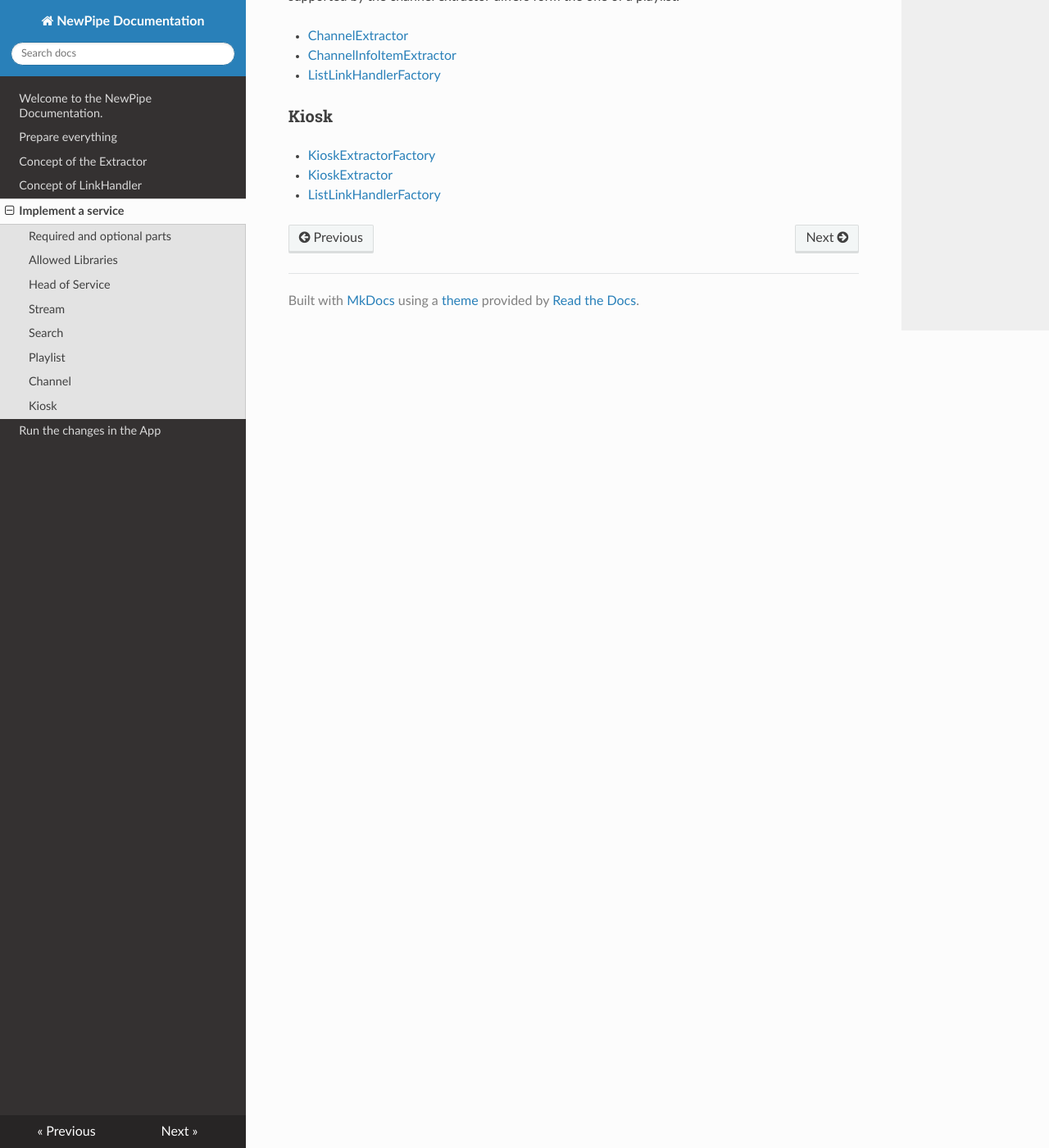
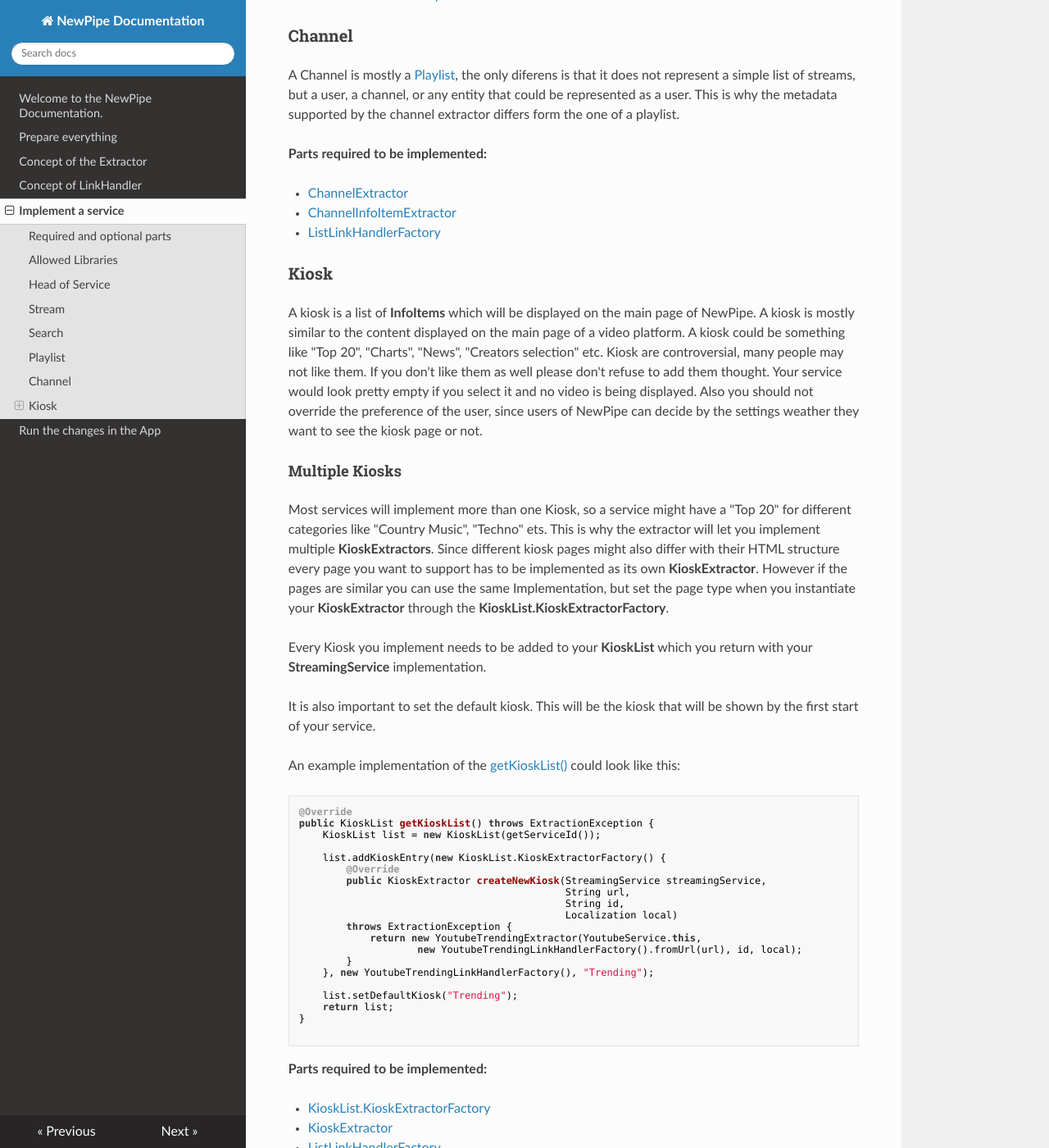
Before and after one commit to TeamNewPipe/documentation, an MkDocs documentation site: the page built from docs/03_Implement_a_service.md, in a window 1280 px wide and 1400 px high, scrolled down 2713 px. Shown: the whole window at 82% size. Built offline with MkDocs 1.6.1, drawn with Linux system fonts in a browser that asks for light colours; nearby versions of some CDN libraries; library files that are not in the unit come from our copies; some of the changed text lies outside the part shown.

Commit message:
add kiosk description

````diff
--- a/docs/03_Implement_a_service.md
+++ b/docs/03_Implement_a_service.md
@@ -1,17 +1,17 @@
 # Implement a service
 
-Services or better service connectors are the parts of NewPipe which communicative with an actual service like YouTube.
+Services or better service connectors are the parts of NewPipe which communicate with an actual service like YouTube.
 This Page will describe how you can implement and add your own to the extractor. Please make sure you read and understand the
 [Concept of Extractors](https://teamnewpipe.github.io/documentation/01_Concept_of_the_extractor/)
 and the [Concept of LinkHandler](https://teamnewpipe.github.io/documentation/02_Concept_of_LinkHandler/)
 before doing this.
 
 ### Required and optional parts
-Please be aware that your extractor has to implement certain parts, but does not have to implement all.
+Your service does not have to implement everything. Some parts are optional.
 This is because not all services support every feature other services support. For example, it might be that a certain
-service does not support channels. If so, you can leve out the implementation of channels, and make the corresponding
-factory methode of the your __StreamingService__ implementation return __null__. The forntend will then automatically
-leave out these parts.
+service does not support channels. If so, you can leave out the implementation of channels, and make the corresponding
+factory methode of the your __StreamingService__ implementation return __null__. The forntend will handle the lack of
+having channels then.
 
 However if you start to implement one of the optional parts of the list below, you have to implement all parts/classes
 of it. NewPipe will crash if you only implement the extractor for the list item of a channel, but not the channel extractor itself.
@@ -43,7 +43,9 @@ If you need to introduce new libraries please tell us before you do it.
 ### Head of Service
 
 First of all if you want to create a new service you should create a new package below `org.schabi.newpipe.services`
-, with the name of your service as package name. Here you must put an implementation of these two classes:
+, with the name of your service as package name.
+
+__Parts required to be implemented:__
 
 - [StreamingService](https://teamnewpipe.github.io/NewPipeExtractor/javadoc/org/schabi/newpipe/extractor/StreamingService.html)
 - [ServiceInfo](https://teamnewpipe.github.io/NewPipeExtractor/javadoc/org/schabi/newpipe/extractor/StreamingService.ServiceInfo.html)
@@ -67,12 +69,14 @@ So when adding your service just give it the ID of the previously last service i
 
 ### Stream
 
-Streams are considered single entities of video or audio, the come along with metainformation like a title, a description,
+Streams are considered single entities of video or audio, they come along with metainformation like a title, a description,
 next/related videos, thumbnail and commends. For getting the url to the actual stream data as well as this metainformation
 StreamExtractor is used. The LinkHandlerFactory will represent a link to such a stream. StreamInfoItemExtractor will
 extract one item in a list of items representing such Streams, like a search result or a playlist.
 Since every Streaming service (obviously) provides streams this is required to implement. Otherwise your service was
 pretty useless :)
+
+__Parts required to be implemented:__
 
 - [StreamExtractor](https://teamnewpipe.github.io/NewPipeExtractor/javadoc/org/schabi/newpipe/extractor/stream/StreamExtractor.html)
 - [StreamInfoItemExtractor](https://teamnewpipe.github.io/NewPipeExtractor/javadoc/org/schabi/newpipe/extractor/stream/StreamInfoItemExtractor.html)
@@ -83,13 +87,17 @@ The SearchExtractor is also required to be implemented. It will take a search qu
 and return a list of search results. Since many services support a suggestion popup while you type you will also want to implement
 a __SuggestionExtractor__. This will make it possible for the frontend to as well display a suggestion while typing.
 
+__Parts required to be implemented:__
+
 - [SearchExtractor](https://teamnewpipe.github.io/NewPipeExtractor/javadoc/org/schabi/newpipe/extractor/search/SearchExtractor.html)
 - [SearchQueryHandlerFactory](https://teamnewpipe.github.io/NewPipeExtractor/javadoc/org/schabi/newpipe/extractor/linkhandler/SearchQueryHandlerFactory.html)
 - [SuggestionExtractor](https://teamnewpipe.github.io/NewPipeExtractor/javadoc/org/schabi/newpipe/extractor/SuggestionExtractor.html) _(optional)_
 
 ### Playlist
 Playlists are lists of streams provided by the service (you may not have to take care about locally saved playlists. This will be handled by the frontend).
-A playlist may only contains __StreamItems__, but no other __InfoItem__ types.
+A playlist may only contains __StreamInfoItems__, but no other __InfoItem__ types.
+
+__Parts required to be implemented:__
 
 - [PlaylistExtractor](https://teamnewpipe.github.io/NewPipeExtractor/javadoc/org/schabi/newpipe/extractor/playlist/PlaylistExtractor.html)
 - [PlayListInfoItemExtractor](https://teamnewpipe.github.io/NewPipeExtractor/javadoc/org/schabi/newpipe/extractor/playlist/PlaylistExtractor.html)
@@ -100,11 +108,59 @@ A Channel is mostly a [Playlist](#playlist), the only diferens is that it does n
 user, a channel, or any entity that could be represented as a user. This is why the metadata supported by the channel extractor
 differs form the one of a playlist.
 
+__Parts required to be implemented:__
+
 - [ChannelExtractor](https://teamnewpipe.github.io/NewPipeExtractor/javadoc/org/schabi/newpipe/extractor/channel/ChannelExtractor.html)
 - [ChannelInfoItemExtractor](https://teamnewpipe.github.io/NewPipeExtractor/javadoc/org/schabi/newpipe/extractor/channel/ChannelExtractor.html)
 - [ListLinkHandlerFactory](https://teamnewpipe.github.io/NewPipeExtractor/javadoc/org/schabi/newpipe/extractor/linkhandler/ListLinkHandlerFactory.html)
 
 ### Kiosk
-- [KioskExtractorFactory](https://teamnewpipe.github.io/NewPipeExtractor/javadoc/org/schabi/newpipe/extractor/kiosk/KioskList.KioskExtractorFactory.html)
+A kiosk is a list of __InfoItems__ which will be displayed on the main page of NewPipe. A kiosk is mostly similar to the content
+displayed on the main page of a video platform. A kiosk could be something like "Top 20", "Charts", "News", "Creators selection" etc.
+Kiosk are controversial, many people may not like them. If you don't like them as well please don't refuse to add them thought.
+Your service would look pretty empty if you select it and no video is being displayed. Also you should not override the preference of the user,
+since users of NewPipe can decide by the settings weather they want to see the kiosk page or not.
+
+#### Multiple Kiosks
+Most services will implement more than one Kiosk, so a service might have a "Top 20" for different categories like "Country Music", "Techno" ets.
+This is why the extractor will let you implement multiple __KioskExtractors__. Since different kiosk pages might also differ
+with their HTML structure every page you want to support has to be implemented as its own __KioskExtractor__.
+However if the pages are similar you can use the same Implementation, but set the page type when you instantiate your __KioskExtractor__
+through the __KioskList.KioskExtractorFactory__.
+
+Every Kiosk you implement needs to be added to your __KioskList__ which you return with your
+__StreamingService__ implementation.
+
+It is also important to set the default kiosk. This will be the kiosk that will be shown by the first start of your service.
+
+An example implementation of the
+[getKioskList()](https://teamnewpipe.github.io/NewPipeExtractor/javadoc/org/schabi/newpipe/extractor/StreamingService.html)
+could look like this:
+```java
+@Override
+public KioskList getKioskList() throws ExtractionException {
+    KioskList list = new KioskList(getServiceId());
+
+    list.addKioskEntry(new KioskList.KioskExtractorFactory() {
+        @Override
+        public KioskExtractor createNewKiosk(StreamingService streamingService,
+                                             String url,
+                                             String id,
+                                             Localization local)
+        throws ExtractionException {
+            return new YoutubeTrendingExtractor(YoutubeService.this,
+                    new YoutubeTrendingLinkHandlerFactory().fromUrl(url), id, local);
+        }
+    }, new YoutubeTrendingLinkHandlerFactory(), "Trending");
+
+    list.setDefaultKiosk("Trending");
+    return list;
+}
+
+```
+
+__Parts required to be implemented:__
+
+- [KioskList.KioskExtractorFactory](https://teamnewpipe.github.io/NewPipeExtractor/javadoc/org/schabi/newpipe/extractor/kiosk/KioskList.KioskExtractorFactory.html)
 - [KioskExtractor](https://teamnewpipe.github.io/NewPipeExtractor/javadoc/org/schabi/newpipe/extractor/kiosk/KioskExtractor.html)
 - [ListLinkHandlerFactory](https://teamnewpipe.github.io/NewPipeExtractor/javadoc/org/schabi/newpipe/extractor/linkhandler/ListLinkHandlerFactory.html)
````
